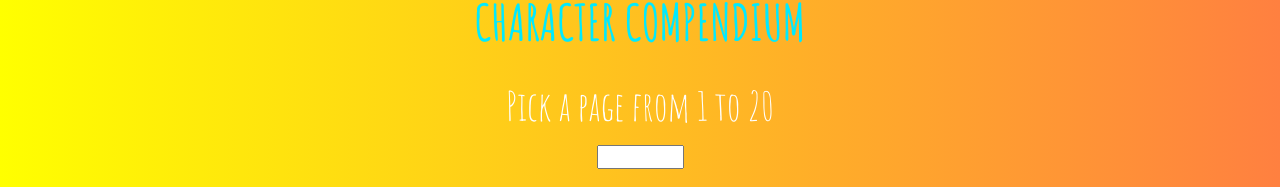
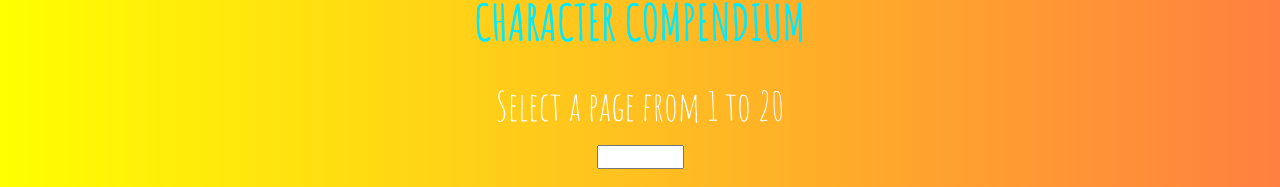
Before and after one commit to joekr98/rmcomp, a React (Create React App) app: page / in a window 1280 px wide. Shown: the part 240-427 px from the top of the page. Built offline with nearby package versions, Linux system fonts and the light colour scheme; no server answers.

Commit message:
changed pages text and background-size

```diff
--- a/src/containers/App.js
+++ b/src/containers/App.js
@@ -46,7 +46,7 @@ class App extends Component {
       <div className="tc">
         <img src="https://i.ya-webdesign.com/images/rick-and-morty-logo-png-1.png" alt="logo" className="logo ma4"></img>
         <h1 className="tc pa3 ma2 title">CHARACTER COMPENDIUM</h1>
-        <p className="tc pa2 ma2 page-selec">Pick a page from 1 to 20</p>
+        <p className="tc pa2 ma2 page-selec">Select a page from 1 to 20</p>
         <input type="number" name="quantity" min="1" max="20" onChange={this.onPageChange}></input>
         <SearchBox searchChange = {this.onSearchChange}/>
         <Slideshow characters = {filteredCharacters}/>
--- a/src/index.css
+++ b/src/index.css
@@ -6,7 +6,8 @@ body {
     sans-serif;
   -webkit-font-smoothing: antialiased;
   -moz-osx-font-smoothing: grayscale;
-  background: linear-gradient(to right, rgb(255, 255, 0), rgb(255, 128, 64));;
+  background: linear-gradient(to right, rgb(255, 255, 0), rgb(255, 128, 64));
+  background-size: cover;
   color: black;
 
 }
```
